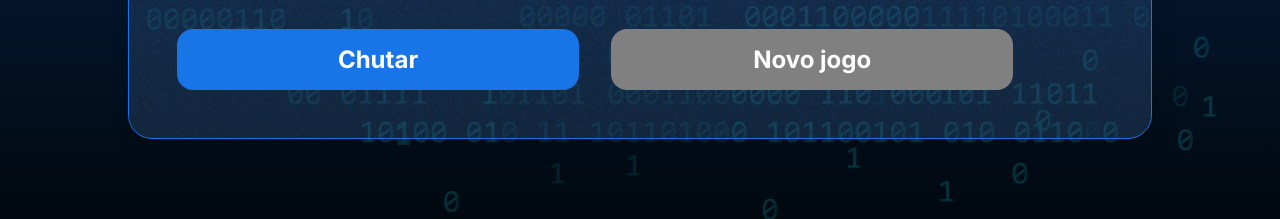
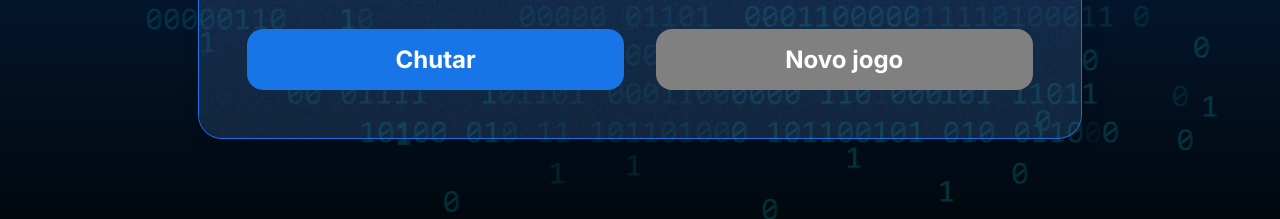
Before and after one commit to AAC-123/Jogo-numero-secreto-1.1, a plain HTML site: page index.html in a window 1280 px wide. Shown: the part 581-800 px from the top of the page. Drawn offline with Linux system fonts and the light colour scheme.

Commit message:
Ajustando o tamanho do  container

```diff
--- a/style.css
+++ b/style.css
@@ -27,7 +27,7 @@ body::before {
 }
 
 .container {
-    width: 80%;
+    width: 69%;
     height: 80%;
     display: flex;
     align-items: center;
```
